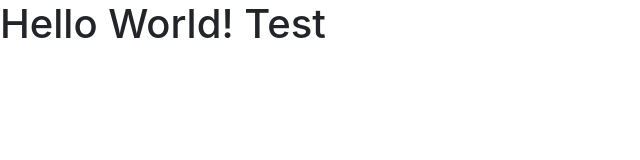
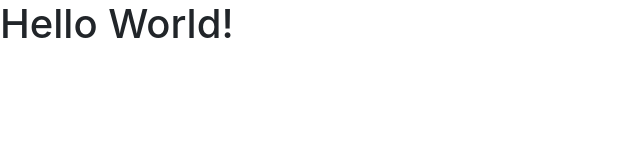
Before and after one commit to casalgado/tracker, a plain HTML site: page index.html in a window 1280 px wide. Shown: the whole page, without its empty margins (0-640 px from the left). Drawn offline with nearby package versions, Linux system fonts and the light colour scheme.

Commit message:
test commit

```diff
--- a/index.html
+++ b/index.html
@@ -13,7 +13,7 @@
   </head>
     <body onload="fetchEntries()">
 
-      <h1> Hello World! Test </h1>
+      <h1> Hello World! </h1>
 
       <script src="https://code.jquery.com/jquery-3.3.1.slim.min.js" integrity="sha384-q8i/X+965DzO0rT7abK41JStQIAqVgRVzpbzo5smXKp4YfRvH+8abtTE1Pi6jizo" crossorigin="anonymous"></script>
       <script src="https://stackpath.bootstrapcdn.com/bootstrap/4.3.1/js/bootstrap.min.js" integrity="sha384-JjSmVgyd0p3pXB1rRibZUAYoIIy6OrQ6VrjIEaFf/nJGzIxFDsf4x0xIM+B07jRM" crossorigin="anonymous"></script>
```
